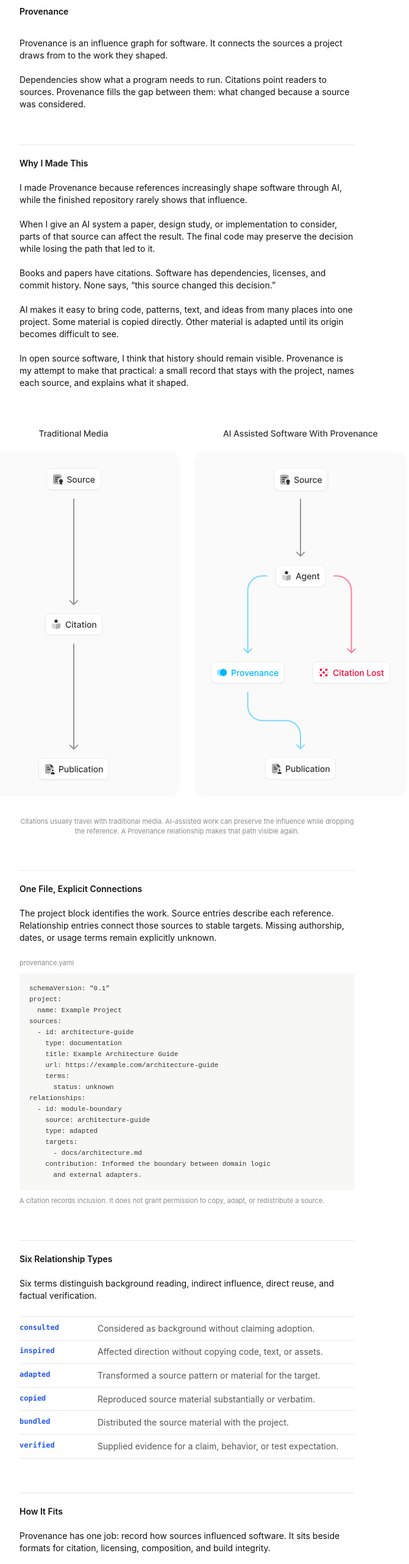
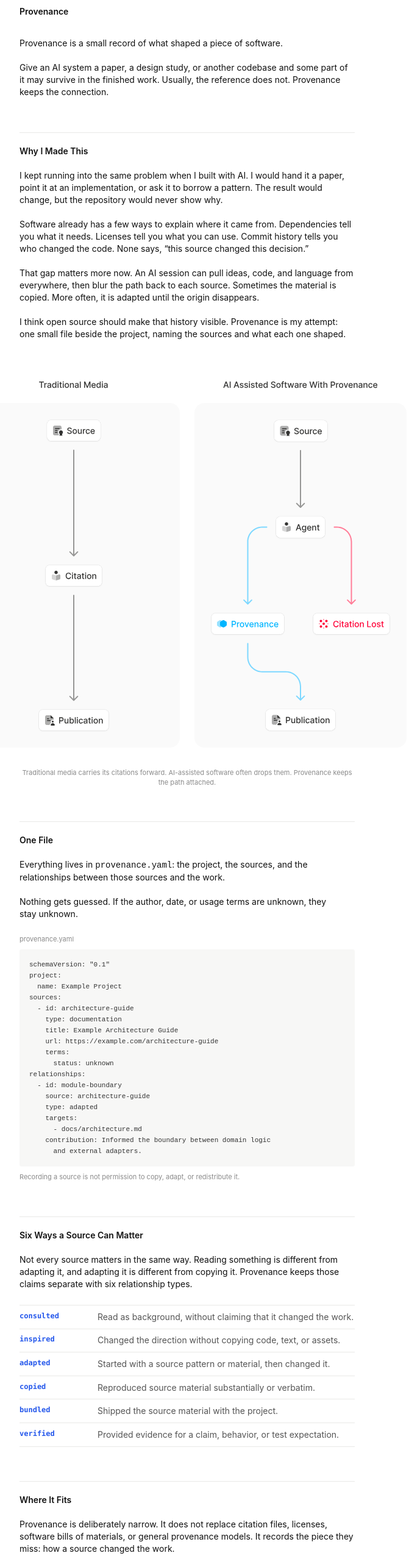
Before and after one commit to raphaelsalaja/provenance, a Next.js app in the folder apps/website/: page / in a window 1280 px wide. Shown: the part 101-2666 px from the top of the page at 61% size, without its empty margins (333-1004 px from the left). Built offline with nearby package versions, Linux system fonts and the light colour scheme; no server answers.

Commit message:
Rewrite site copy in a personal voice

```diff
--- a/apps/website/app/page.tsx
+++ b/apps/website/app/page.tsx
@@ -6,12 +6,12 @@ const version = provenancePackage.version;
 const assetBasePath = process.env.NODE_ENV === "production" ? "/provenance" : "";
 
 const relationships = [
-  ["consulted", "Considered as background without claiming adoption."],
-  ["inspired", "Affected direction without copying code, text, or assets."],
-  ["adapted", "Transformed a source pattern or material for the target."],
+  ["consulted", "Read as background, without claiming that it changed the work."],
+  ["inspired", "Changed the direction without copying code, text, or assets."],
+  ["adapted", "Started with a source pattern or material, then changed it."],
   ["copied", "Reproduced source material substantially or verbatim."],
-  ["bundled", "Distributed the source material with the project."],
-  ["verified", "Supplied evidence for a claim, behavior, or test expectation."],
+  ["bundled", "Shipped the source material with the project."],
+  ["verified", "Provided evidence for a claim, behavior, or test expectation."],
 ] as const;
 
 const example = `schemaVersion: "0.1"
@@ -64,14 +64,13 @@ export default function Home() {
               <span>Provenance</span>
             </h1>
             <p className="intro">
-              Provenance is an influence graph for software. It connects the
-              sources a project draws from to the work they shaped.
+              Provenance is a small record of what shaped a piece of software.
             </p>
 
             <p>
-              Dependencies show what a program needs to run. Citations point
-              readers to sources. Provenance fills the gap between them: what
-              changed because a source was considered.
+              Give an AI system a paper, a design study, or another codebase and
+              some part of it may survive in the finished work. Usually, the
+              reference does not. Provenance keeps the connection.
             </p>
           </header>
 
@@ -79,29 +78,27 @@ export default function Home() {
             <hr />
             <h2>Why I Made This</h2>
             <p>
-              I made Provenance because references increasingly shape software
-              through AI, while the finished repository rarely shows that
-              influence.
+              I kept running into the same problem when I built with AI. I would
+              hand it a paper, point it at an implementation, or ask it to borrow a
+              pattern. The result would change, but the repository would never show
+              why.
             </p>
             <p>
-              When I give an AI system a paper, design study, or implementation to
-              consider, parts of that source can affect the result. The final code
-              may preserve the decision while losing the path that led to it.
+              Software already has a few ways to explain where it came from.
+              Dependencies tell you what it needs. Licenses tell you what you can
+              use. Commit history tells you who changed the code. None says, “this
+              source changed this decision.”
             </p>
             <p>
-              Books and papers have citations. Software has dependencies, licenses,
-              and commit history. None says, “this source changed this decision.”
+              That gap matters more now. An AI session can pull ideas, code, and
+              language from everywhere, then blur the path back to each source.
+              Sometimes the material is copied. More often, it is adapted until the
+              origin disappears.
             </p>
             <p>
-              AI makes it easy to bring code, patterns, text, and ideas from many
-              places into one project. Some material is copied directly. Other
-              material is adapted until its origin becomes difficult to see.
-            </p>
-            <p>
-              In open source software, I think that history should remain visible.
-              Provenance is my attempt to make that practical: a small record that
-              stays with the project, names each source, and explains what it
-              shaped.
+              I think open source should make that history visible. Provenance is
+              my attempt: one small file beside the project, naming the sources and
+              what each one shaped.
             </p>
           </section>
 
@@ -119,34 +116,37 @@ export default function Home() {
               The attribution diagram could not be displayed.
             </object>
             <figcaption className="caption">
-              Citations usually travel with traditional media. AI-assisted work can
-              preserve the influence while dropping the reference. A Provenance
-              relationship makes that path visible again.
+              Traditional media carries its citations forward. AI-assisted software
+              often drops them. Provenance keeps the path attached.
             </figcaption>
           </figure>
 
           <section id="record">
             <hr />
-            <h2>One File, Explicit Connections</h2>
+            <h2>One File</h2>
             <p>
-              The project block identifies the work. Source entries describe each
-              reference. Relationship entries connect those sources to stable
-              targets. Missing authorship, dates, or usage terms remain explicitly
-              unknown.
+              Everything lives in <code>provenance.yaml</code>: the project, the
+              sources, and the relationships between those sources and the work.
+            </p>
+            <p>
+              Nothing gets guessed. If the author, date, or usage terms are unknown,
+              they stay unknown.
             </p>
             <CodeBlock label="provenance.yaml">{example}</CodeBlock>
             <p className="caption">
-              A citation records inclusion. It does not grant permission to copy,
-              adapt, or redistribute a source.
+              Recording a source is not permission to copy, adapt, or redistribute
+              it.
             </p>
           </section>
 
           <section id="relationships">
             <hr />
-            <h2>Six Relationship Types</h2>
+            <h2>Six Ways a Source Can Matter</h2>
             <p>
-              Six terms distinguish background reading, indirect influence, direct
-              reuse, and factual verification.
+              Not every source matters in the same way. Reading something is
+              different from adapting it, and adapting it is different from copying
+              it. Provenance keeps those claims separate with six relationship
+              types.
             </p>
             <dl className="relationships">
               {relationships.map(([term, description]) => (
@@ -160,47 +160,54 @@ export default function Home() {
 
           <section id="standards">
             <hr />
-            <h2>How It Fits</h2>
+            <h2>Where It Fits</h2>
             <p>
-              Provenance has one job: record how sources influenced software. It
-              sits beside formats for citation, licensing, composition, and build
-              integrity.
+              Provenance is deliberately narrow. It does not replace citation
+              files, licenses, software bills of materials, or general provenance
+              models. It records the piece they miss: how a source changed the
+              work.
             </p>
             <ul className="standards">
               <li>
                 <a href="https://citation-file-format.github.io/">CITATION.cff</a>
-                <span>How people should cite the project itself.</span>
+                <span>Tells people how to cite the project itself.</span>
               </li>
               <li>
                 <a href="https://reuse.software/spec/">REUSE</a>
-                <span>Copyright and license information for repository files.</span>
+                <span>Records copyright and license details for repository files.</span>
               </li>
               <li>
                 <a href="https://spdx.dev/use/specifications/">SPDX</a>
-                <span>Licensing and software composition.</span>
+                <span>Describes licenses and software composition.</span>
               </li>
               <li>
                 <a href="https://www.w3.org/TR/prov-overview/">W3C PROV</a>
-                <span>A general provenance model that Provenance can export to.</span>
+                <span>Provides a general model that Provenance can export to.</span>
               </li>
             </ul>
           </section>
 
           <section id="adopt">
             <hr />
-            <h2>Validate a Record</h2>
-            <p>Validate this repository from a source checkout.</p>
-            <CodeBlock label="From this repository">
+            <h2>Try It</h2>
+            <p>
+              A Provenance record is plain YAML. This command checks that the file
+              follows the schema and that its references line up.
+            </p>
+            <CodeBlock label="From This Repository">
               {"node packages/provenance/src/cli.js check provenance.yaml"}
             </CodeBlock>
-            <p>Validate another repository in GitHub Actions.</p>
+            <p>To keep it checked, add the GitHub Action to another repository.</p>
             <CodeBlock label=".github/workflows/provenance.yml">
               {actionExample}
             </CodeBlock>
           </section>
 
           <footer>
-            <p>Provenance is open source and open for discussion.</p>
+            <p>
+              Provenance is open source. If this feels useful, try it, break it, or
+              tell me what is missing.
+            </p>
             <a href={repository}>raphaelsalaja/provenance ↗</a>
           </footer>
         </article>
```
